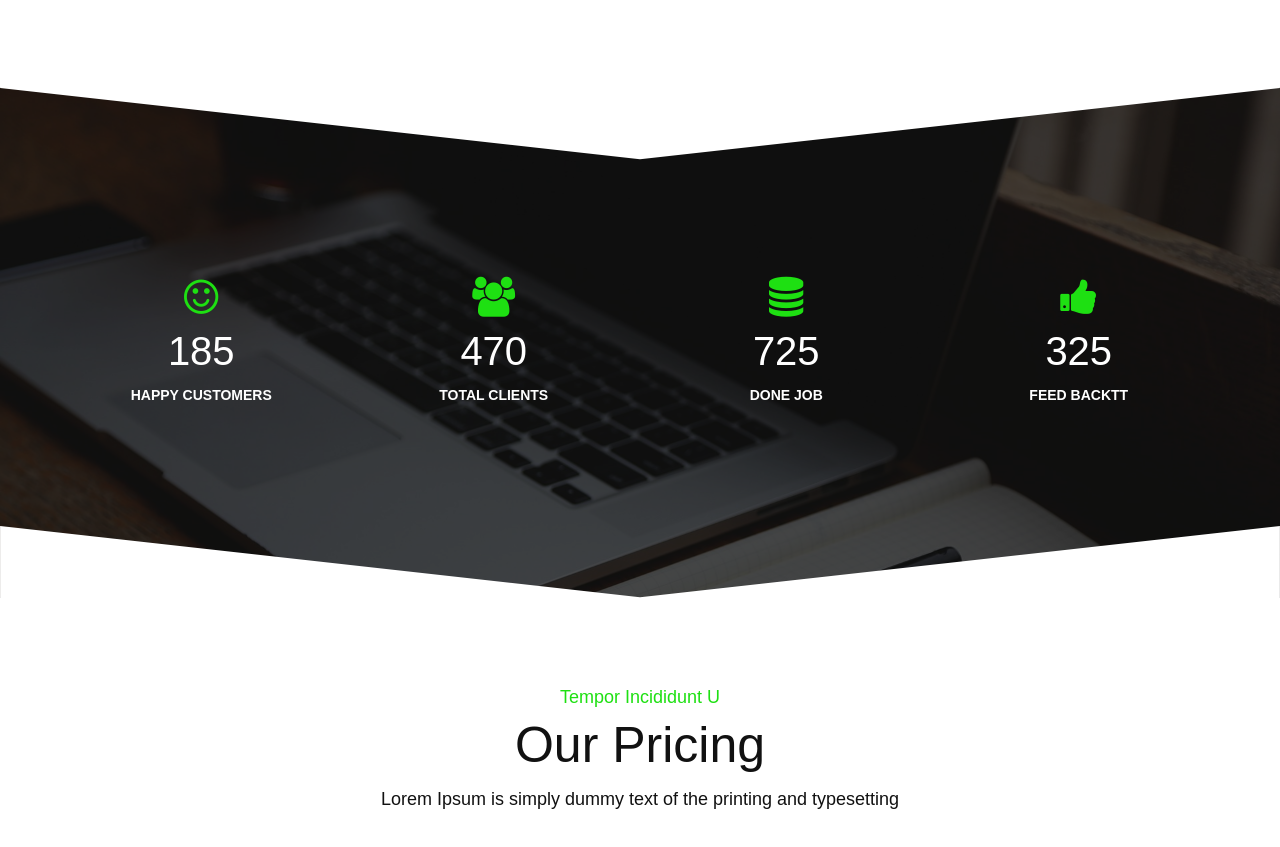
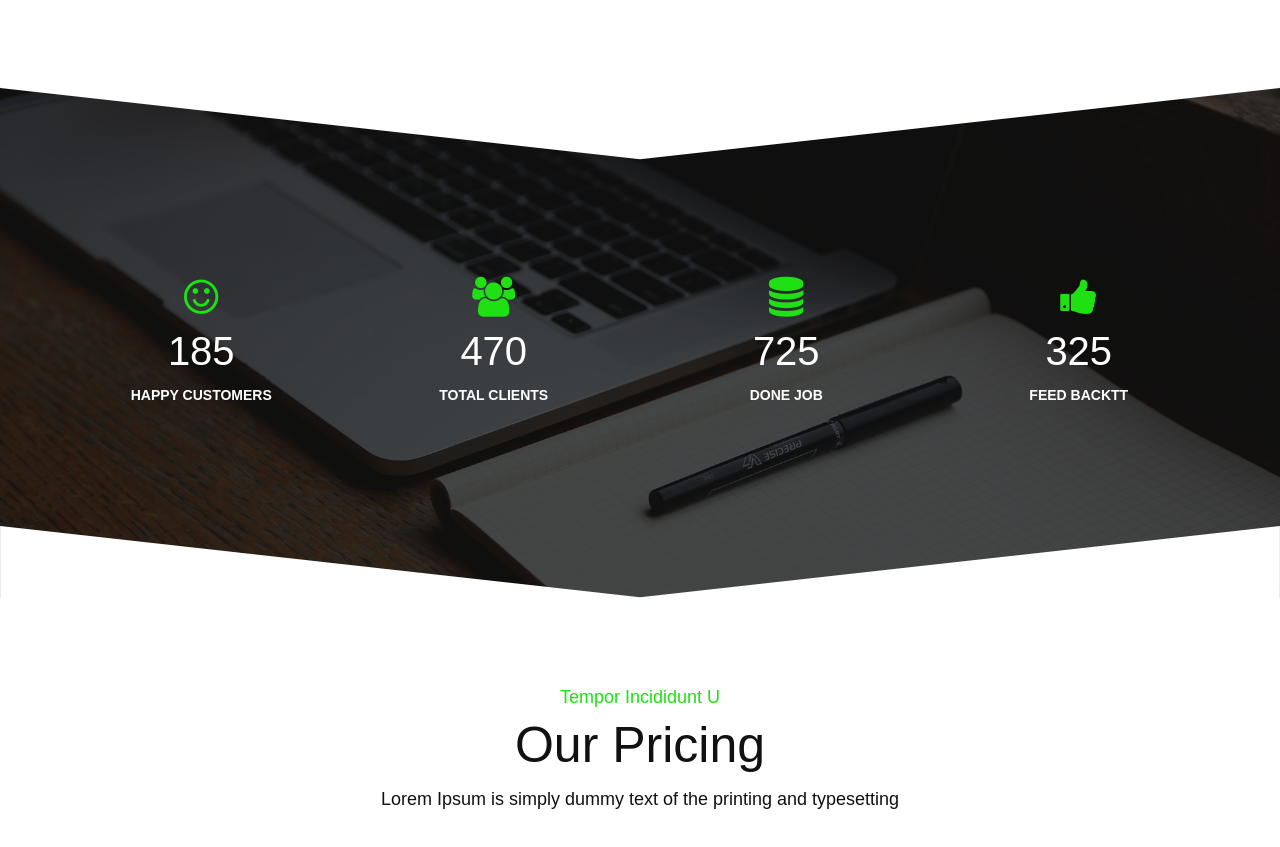
Before and after one commit to Slyzer7/SlyThemes-Ocean.io, a plain HTML site: page Index - Default.html in a window 1280 px wide. Shown: the part 4806-5653 px from the top of the page. Drawn offline with Linux system fonts and the light colour scheme; a web font is replaced by a local one.

Commit message:
Add files via upload

```diff
--- a/css/responsive.css
+++ b/css/responsive.css
@@ -733,6 +733,13 @@ body.pushmenu-push-toLeft{
     background-attachment: scroll;
     background-position:center;
   }
+  .Facts {
+    /*url MUST be online url, Not within the img folder*/
+    background-image: url("../img/startup.jpg");
+    background-size: cover;
+    background-attachment: scroll;
+    background-position:center;
+  }
   .Reviews {
     /*url MUST be online url, Not within the img folder*/
     background-image: url("../img/office-women.jpg");
```
